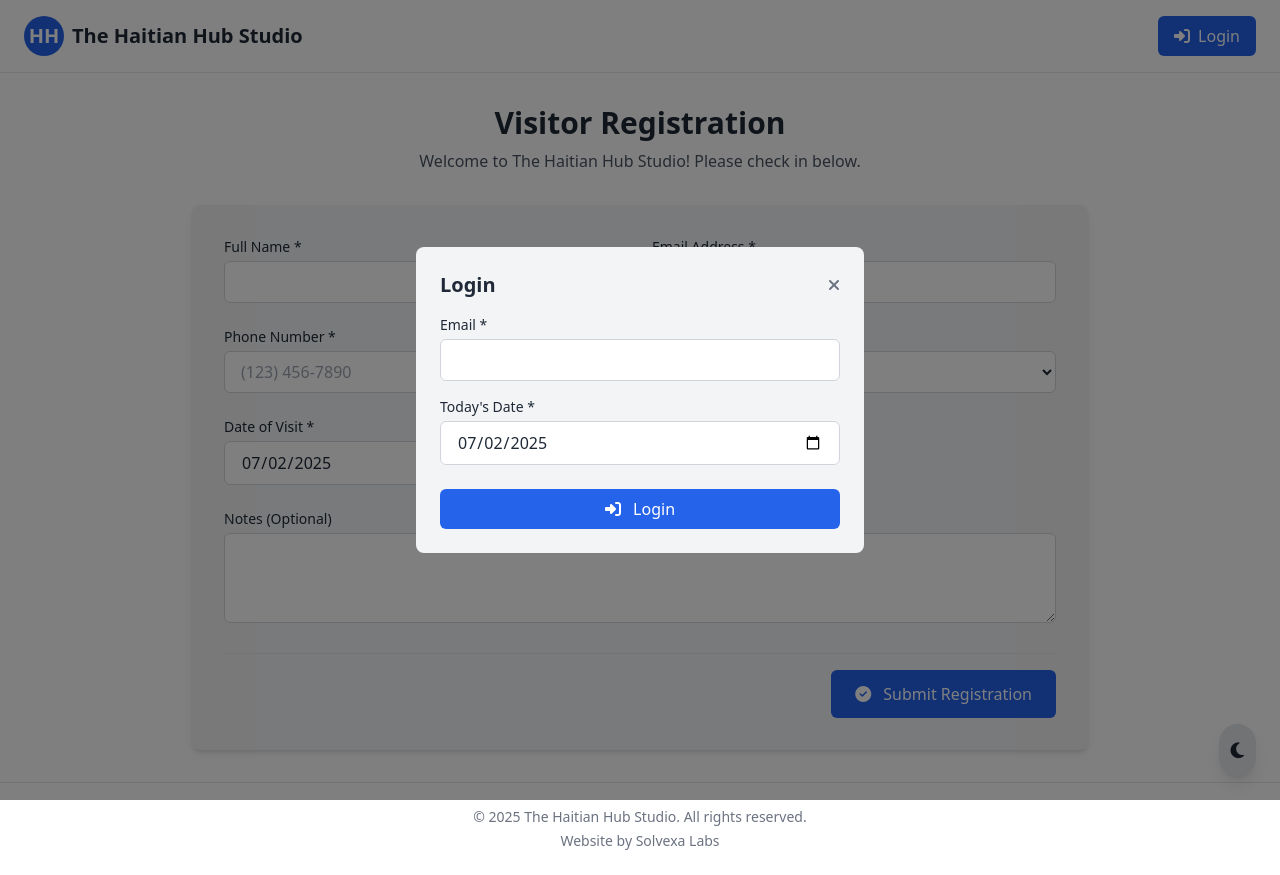
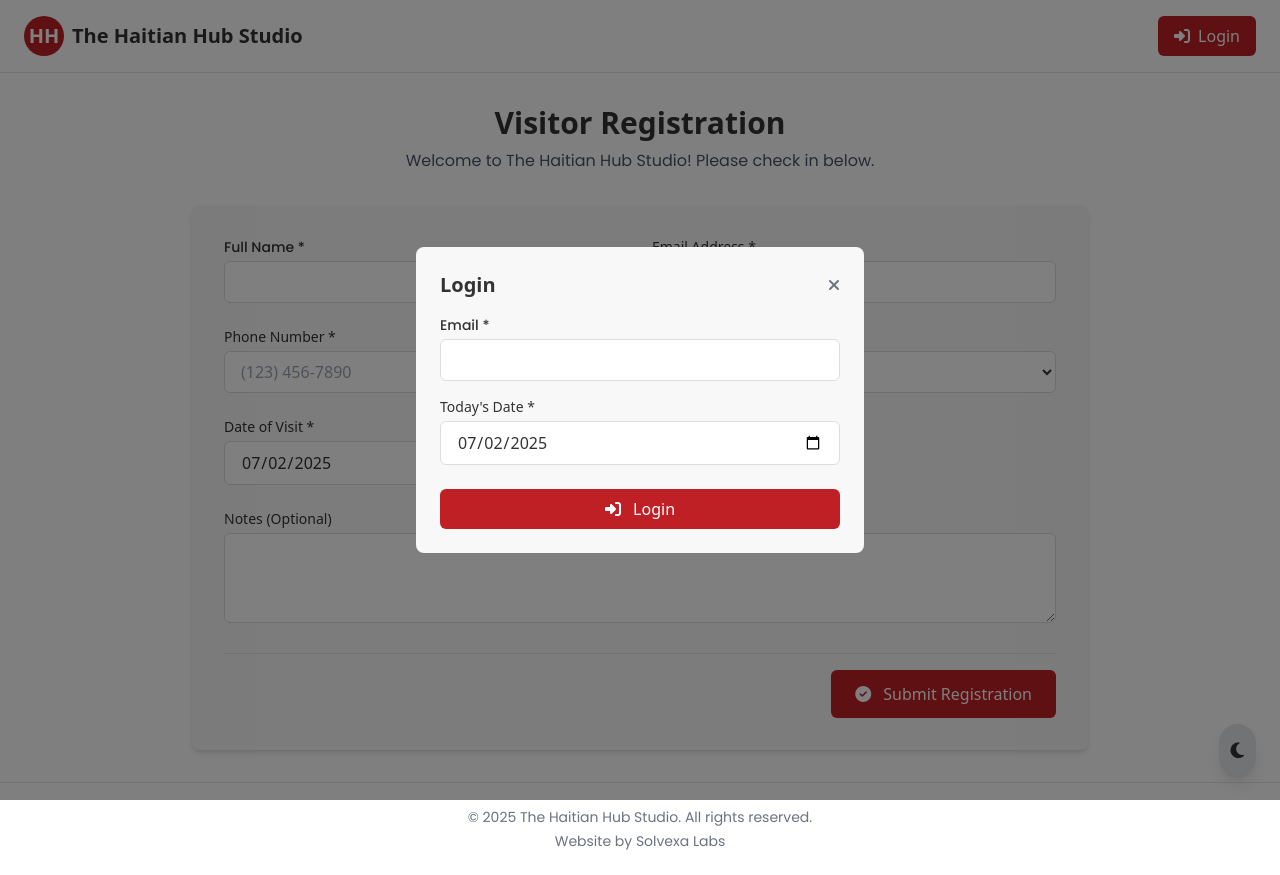
Before and after one commit to freuducci/qrcode, a plain HTML site: page index.html in a window 1280 px wide. Both pictures are taken after a click on the button "Login". Drawn offline with nearby package versions, Linux system fonts and the light colour scheme; a script that the page names is missing; a web font is replaced by a local one.

Commit message:
Update index.html

```diff
--- a/index.html
+++ b/index.html
@@ -4,33 +4,36 @@
     <meta charset="UTF-8">
     <meta name="viewport" content="width=device-width, initial-scale=1.0">
     <title>The Haitian Hub Studio - Visitor Registration</title>
+    <link rel="preconnect" href="https://fonts.googleapis.com">
+    <link rel="preconnect" href="https://fonts.gstatic.com" crossorigin>
+    <link href="https://fonts.googleapis.com/css2?family=Bauhaus+93&family=Poppins:wght@300;400;500;600;700&display=swap" rel="stylesheet">
     <script src="https://cdn.tailwindcss.com"></script>
     <script src="https://cdn.jsdelivr.net/npm/qrcode@1.5.1/build/qrcode.min.js"></script>
     <link rel="stylesheet" href="https://cdnjs.cloudflare.com/ajax/libs/font-awesome/6.4.0/css/all.min.css">
     <style>
         :root {
-            --primary-blue: #2563eb;
+            --primary-red: #BF2026;
+            --primary-orange: #F07522;
             --primary-white: #ffffff;
             --primary-gray: #1f2937;
-            --accent-blue: #3b82f6;
         }
 
         .dark {
-            --bg-primary: #1f2937;
-            --bg-secondary: #111827;
+            --bg-primary: #1a1a1a;
+            --bg-secondary: #2a2a2a;
             --text-primary: #f9fafb;
             --text-secondary: #e5e7eb;
-            --input-bg: #374151;
-            --input-border: #4b5563;
+            --input-bg: #333333;
+            --input-border: #444444;
         }
 
         .light {
             --bg-primary: #ffffff;
-            --bg-secondary: #f3f4f6;
-            --text-primary: #1f2937;
-            --text-secondary: #4b5563;
+            --bg-secondary: #f8f8f8;
+            --text-primary: #333333;
+            --text-secondary: #666666;
             --input-bg: #ffffff;
-            --input-border: #d1d5db;
+            --input-border: #dddddd;
         }
 
         body {
@@ -52,17 +55,26 @@
 
         input:focus, select:focus, textarea:focus {
             outline: none;
-            border-color: var(--primary-blue);
-            box-shadow: 0 0 0 3px rgba(37, 99, 235, 0.2);
+            border-color: var(--primary-red);
+            box-shadow: 0 0 0 3px rgba(191, 32, 38, 0.3);
         }
 
         .btn-primary {
-            background-color: var(--primary-blue);
+            background-color: var(--primary-red);
             color: white;
         }
 
         .btn-primary:hover {
-            background-color: var(--accent-blue);
+            background-color: var(--primary-orange);
+        }
+
+        .btn-secondary {
+            background-color: var(--primary-orange);
+            color: white;
+        }
+
+        .btn-secondary:hover {
+            background-color: var(--primary-red);
         }
 
 
@@ -80,14 +92,14 @@
 <body class="min-h-screen flex flex-col">
     <header class="py-4 px-6 flex items-center border-b border-gray-200 dark:border-gray-700">
         <div class="flex items-center space-x-2 mr-auto">
-            <div class="w-10 h-10 bg-blue-600 rounded-full flex items-center justify-center text-white font-bold text-xl">HH</div>
-            <h1 class="text-xl font-bold">The Haitian Hub Studio</h1>
+            <div class="w-10 h-10 bg-[#BF2026] rounded-full flex items-center justify-center text-white font-bold text-xl">HH</div>
+            <h1 class="text-xl font-bold font-[Bauhaus+93]">The Haitian Hub Studio</h1>
         </div>
         <div class="flex items-center space-x-2 ml-4">
-            <button id="loginBtn" class="px-4 py-2 rounded-md bg-blue-600 text-white hover:bg-blue-700 transition">
+            <button id="loginBtn" class="px-4 py-2 rounded-md btn-primary transition">
                 <i class="fas fa-sign-in-alt mr-2"></i>Login
             </button>
-            <button id="logoutBtn" class="hidden px-4 py-2 rounded-md bg-gray-600 text-white hover:bg-gray-700 transition">
+            <button id="logoutBtn" class="hidden px-4 py-2 rounded-md btn-primary transition">
                 <i class="fas fa-sign-out-alt mr-2"></i>Logout
             </button>
         </div>
@@ -96,17 +108,17 @@
     <main class="flex-grow container mx-auto px-4 py-8">
         <div class="max-w-4xl mx-auto">
             <div class="text-center mb-8">
-                <h2 class="text-2xl md:text-3xl font-bold mb-2">Visitor Registration</h2>
-                <p class="text-gray-600 dark:text-gray-400">Welcome to The Haitian Hub Studio! Please check in below.</p>
+                <h2 class="text-2xl md:text-3xl font-bold mb-2 font-[Bauhaus+93]">Visitor Registration</h2>
+                <p class="text-gray-600 dark:text-gray-400 font-[Poppins]">Welcome to The Haitian Hub Studio! Please check in below.</p>
             </div>
 
             <div id="registrationForm" class="form-container rounded-lg shadow-md p-6 md:p-8">
                 <form id="visitorForm" class="space-y-6">
                     <div class="grid grid-cols-1 md:grid-cols-2 gap-6">
                         <div>
-                            <label for="fullName" class="block text-sm font-medium mb-1">Full Name *</label>
+                            <label for="fullName" class="block text-sm font-medium mb-1 font-[Poppins]">Full Name *</label>
                             <input type="text" id="fullName" name="fullName" required
-                                   class="w-full px-4 py-2 rounded-md border focus:ring-2 focus:ring-blue-500 transition">
+                                   class="w-full px-4 py-2 rounded-md border focus:ring-2 focus:ring-blue-500 transition font-[Poppins]">
                         </div>
 
                         <div>
@@ -148,18 +160,18 @@
                     </div>
 
                     <div class="flex justify-end pt-4 border-t border-gray-200 dark:border-gray-700">
-                        <button type="submit" class="btn-primary px-6 py-3 rounded-md font-medium hover:shadow-lg transition">
+                        <button type="submit" class="btn-primary px-6 py-3 rounded-md font-medium hover:shadow-lg transition transform hover:scale-105">
                             <i class="fas fa-check-circle mr-2"></i> Submit Registration
                         </button>
                     </div>
                 </form>
             </div>
 
-            <div id="successMessage" class="hidden success-message text-center mt-8 p-6 rounded-lg bg-green-100 dark:bg-green-900 text-green-800 dark:text-green-200">
-                <i class="fas fa-check-circle text-4xl mb-4 text-green-600 dark:text-green-300"></i>
-                <h3 class="text-2xl font-bold mb-2">Thanks for checking in!</h3>
-                <p class="mb-4">Your registration has been successfully submitted.</p>
-                <button onclick="resetForm()" class="px-4 py-2 bg-green-600 text-white rounded-md hover:bg-green-700 transition">
+            <div id="successMessage" class="hidden success-message text-center mt-8 p-6 rounded-lg" style="background-color: rgba(240, 117, 34, 0.1); color: var(--primary-orange);">
+                <i class="fas fa-check-circle text-4xl mb-4 text-orange-600 dark:text-orange-300"></i>
+                <h3 class="text-2xl font-bold mb-2 font-[Bauhaus+93]">Thanks for checking in!</h3>
+                <p class="mb-4 font-[Poppins]">Your registration has been successfully submitted.</p>
+                <button onclick="resetForm()" class="px-4 py-2 btn-secondary rounded-md transition transform hover:scale-105">
                     Register Another Visitor
                 </button>
             </div>
@@ -173,7 +185,7 @@
         </button>
     </div>
 
-    <footer class="py-6 px-4 text-center text-sm text-gray-500 dark:text-gray-400 border-t border-gray-200 dark:border-gray-700">
+    <footer class="py-6 px-4 text-center text-sm text-gray-500 dark:text-gray-400 border-t border-gray-200 dark:border-gray-700 font-[Poppins]">
         <p>© 2025 The Haitian Hub Studio. All rights reserved.</p>
         <p class="mt-1">Website by Solvexa Labs</p>
     </footer>
@@ -182,7 +194,7 @@
     <div id="loginModal" class="hidden fixed inset-0 bg-black bg-opacity-50 flex items-center justify-center z-50">
         <div class="bg-[var(--bg-secondary)] rounded-lg p-6 max-w-md w-full mx-4">
             <div class="flex justify-between items-center mb-4">
-                <h3 class="text-xl font-bold text-[var(--text-primary)]">Login</h3>
+                <h3 class="text-xl font-bold text-[var(--text-primary)] font-[Bauhaus+93]">Login</h3>
                 <button id="closeLoginModal" class="text-gray-500 hover:text-gray-700 dark:hover:text-gray-300">
                     <i class="fas fa-times"></i>
                 </button>
@@ -191,9 +203,9 @@
             <div id="loginSuccess" class="hidden mb-4 p-3 rounded-md bg-green-100 dark:bg-green-900 text-green-800 dark:text-green-200 text-sm"></div>
             <form id="loginForm" class="space-y-4">
                 <div>
-                    <label for="loginEmail" class="block text-sm font-medium mb-1">Email *</label>
+                    <label for="loginEmail" class="block text-sm font-medium mb-1 font-[Poppins]">Email *</label>
                     <input type="email" id="loginEmail" required
-                           class="w-full px-4 py-2 rounded-md border focus:ring-2 focus:ring-blue-500 transition">
+                           class="w-full px-4 py-2 rounded-md border focus:ring-2 focus:ring-blue-500 transition font-[Poppins]">
                 </div>
                 <div>
                     <label for="loginDate" class="block text-sm font-medium mb-1">Today's Date *</label>
```
